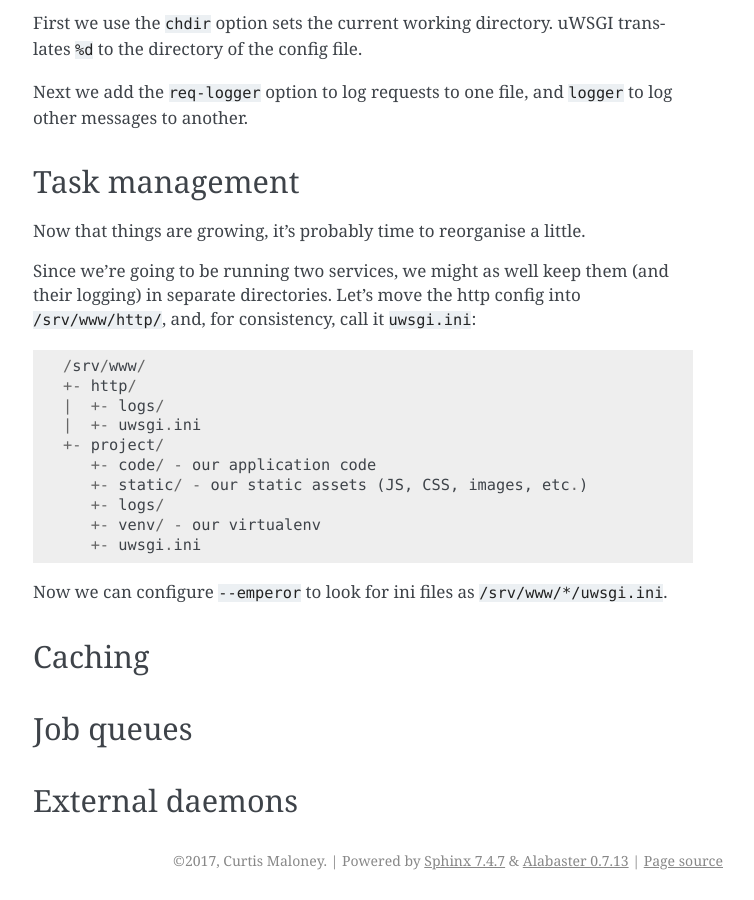
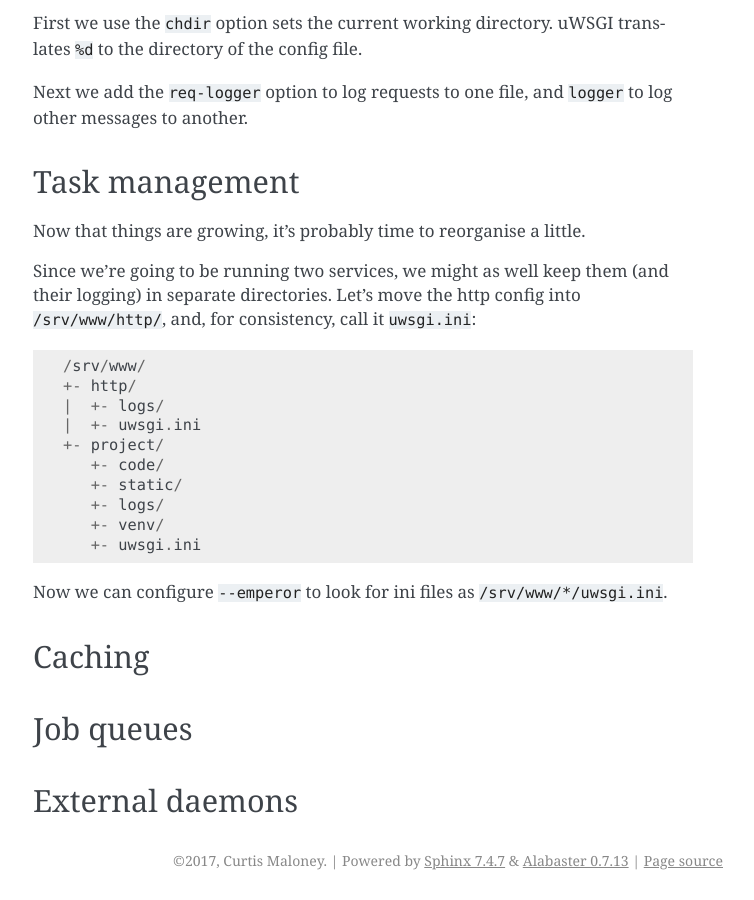
Before and after one commit to funkybob/ugu, a Sphinx documentation site: the page built from docs/index.rst, in a window 1280 px wide and 900 px high, scrolled down 14195 px. Shown: the whole window, without its empty margins (387-1141 px from the left). Built offline with Sphinx 7.4.7, drawn with Linux system fonts in a browser that asks for light colours.

Commit message:
Tidy chart

```diff
--- a/docs/index.rst
+++ b/docs/index.rst
@@ -770,10 +770,10 @@ their logging) in separate directories. Let's move the http config into
    |  +- logs/
    |  +- uwsgi.ini
    +- project/
-      +- code/ - our application code
-      +- static/ - our static assets (JS, CSS, images, etc.)
+      +- code/
+      +- static/
       +- logs/
-      +- venv/ - our virtualenv
+      +- venv/
       +- uwsgi.ini
 
 Now we can configure ``--emperor`` to look for ini files as ``/srv/www/*/uwsgi.ini``.
```
